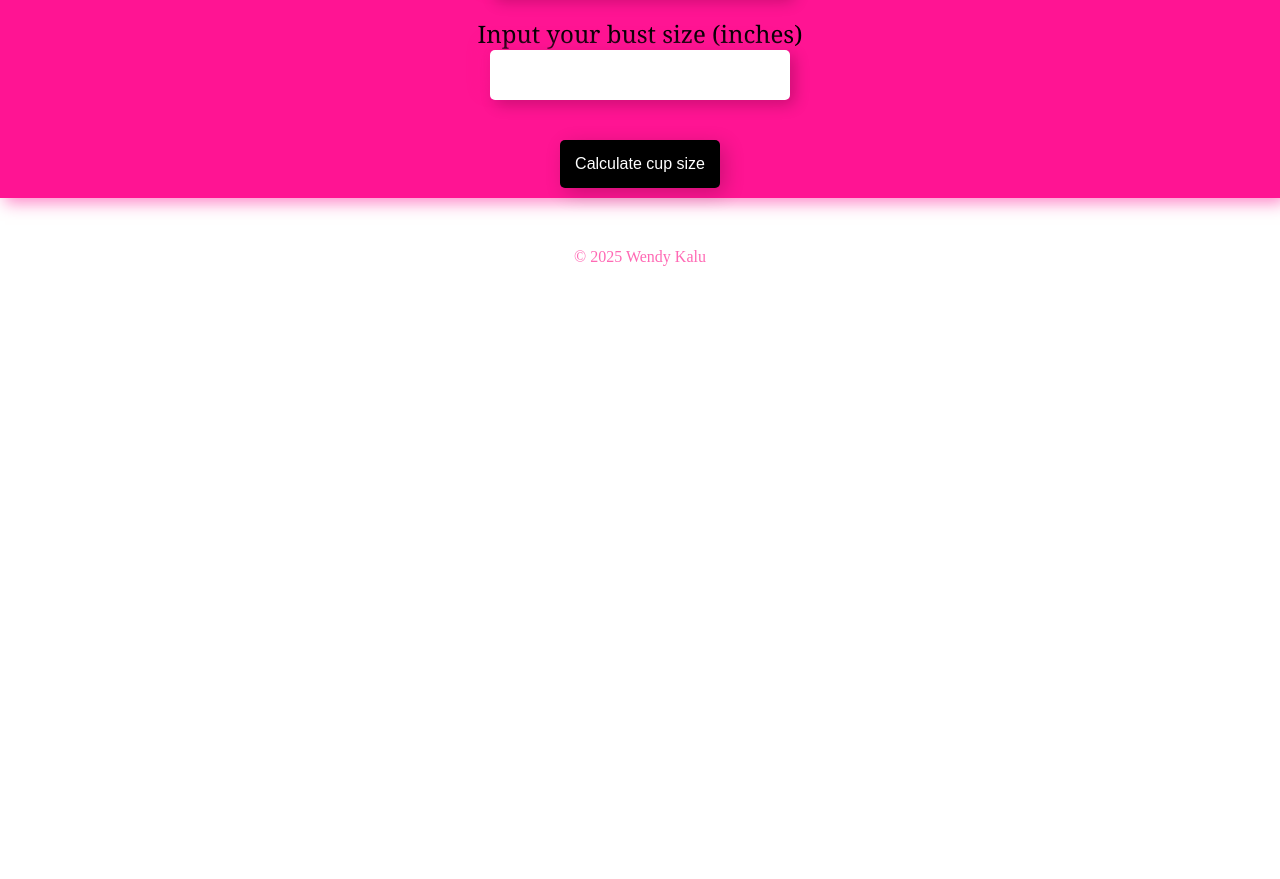
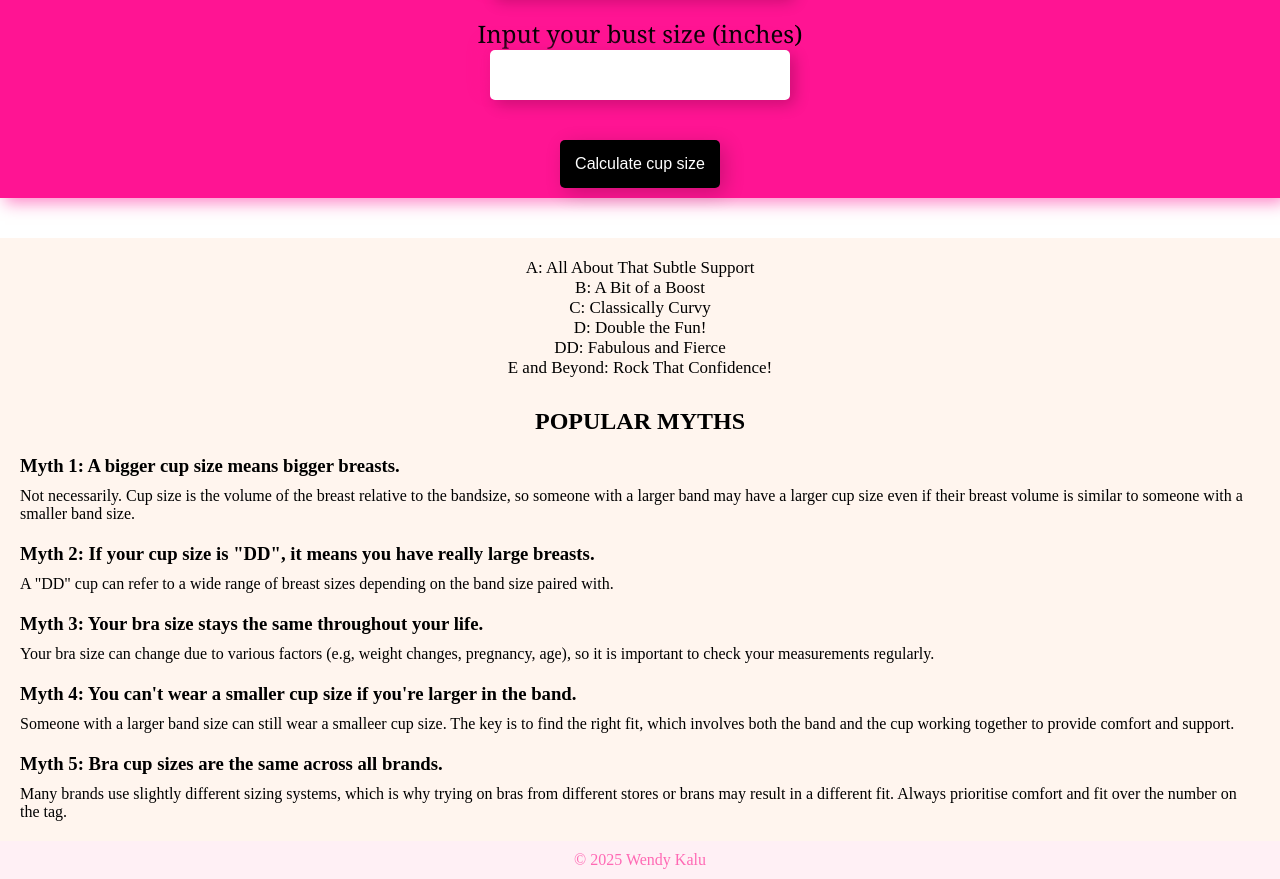
Before and after one commit to wendykcodes/bra-cup-calculator, a plain HTML site: page Bra Calculator/index.html in a window 1280 px wide. Shown: the part 656-1535 px from the top of the page. Before the commit the page ends 932 px from the top, so only its background shows below. Drawn offline with Linux system fonts and the light colour scheme; a web font is replaced by a local one.

Commit message:
update with mini blog

```diff
--- a/Bra Calculator/index.html
+++ b/Bra Calculator/index.html
@@ -4,6 +4,7 @@
     <meta charset="UTF-8" />
     <meta name="viewport" content="width=device-width, initial-scale=1.0" />
     <meta name="Bra cup size calculator" content="Calculate and know your cup size">
+    <meta name="description" content="girly bra cup calculator with mini blog about myths">
     <link rel="stylesheet" href="style.css" />
     <link rel="shortcut icon" href="assets/logo.png" type="image/x-icon">
     <title>Bra Size Calculator</title>
@@ -53,6 +54,60 @@
     </div>
     <!-- <div id="result"></div> -->
 
+   <div class="cup-descriptions">
+    <p class="descriptions">
+      <span>A:</span> All About That Subtle Support <br>
+      <span>B:</span> A Bit of a Boost <br>
+      <span>C:</span> Classically Curvy <br>
+      <span>D</span>: Double the Fun! <br>
+      <span>DD:</span> Fabulous and Fierce <br>
+      <span>E and Beyond:</span> Rock That Confidence! <br>
+
+    </p>
+   </div>
+
+   <section>
+    <div class="myths">
+      <h2>POPULAR MYTHS</h2>
+      <div class="myth-1">
+        <h3>Myth 1: A bigger cup size means bigger breasts.</h3>
+        <p>Not necessarily. Cup size is the volume of the breast relative to the bandsize,
+          so someone with a larger band may have a larger cup size even if their breast volume
+          is similar to someone with a smaller band size.
+        </p>
+      </div>
+
+      <div class="myth-2">
+        <h3>Myth 2: If your cup size is "DD", it means you have really large breasts.</h3>
+        <p>A "DD" cup can refer to a wide range of breast sizes depending on the band size paired with.</p>
+      </div>
+
+      <div class="myth-3">
+        <h3>Myth 3: Your bra size stays the same throughout your life.</h3>
+        <p>Your bra size can change due to various factors (e.g, weight changes, pregnancy, age), so
+          it is important to check your measurements regularly.
+        </p>
+      </div>
+
+      <div class="myth-4">
+        <h3>Myth 4: You can't wear a smaller cup size if you're larger in the band.</h3>
+        <p>
+          Someone with a larger band size can still wear a smalleer cup size. The key is to find the right fit,
+          which involves both the band and the cup working together to provide comfort and support.
+        </p>
+      </div>
+
+      <div class="myth-5">
+        <h3>Myth 5: Bra cup sizes are the same across all brands.</h3>
+        <p>
+          Many brands use slightly different sizing systems, which is why trying on bras from different stores or brans may result in a different fit.
+          Always prioritise comfort and fit over the number on the tag.
+        </p>
+      </div>
+
+    </div>
+   </section>
+
     <footer>
       <div class="copyright">
         <p>&copy; 2025 Wendy Kalu</p>
--- a/Bra Calculator/style.css
+++ b/Bra Calculator/style.css
@@ -122,6 +122,7 @@ body {
     padding-bottom: 10px;
     color: hotpink;
     font-family: "Lily Script One","Poppins", serif;
+    background-color: lavenderblush;
 }
 
 /* .copyright img {
@@ -133,6 +134,39 @@ body {
     padding: 20px 0 ;
     font-family: Georgia, 'Times New Roman', Times, serif;
 }
+
+.cup-descriptions {
+    width: 100%;
+    padding-top: 20px;
+    padding-bottom: 20px;
+    background-color: seashell;
+}
+
+.descriptions {
+    text-align: center;
+    font-size: 17px;
+}
+
+.myths {
+    padding-top: 10px;
+    padding-left: 20px;
+    padding-right: 20px;
+    background-color: seashell;
+    padding-bottom: 20px;
+}
+
+.myths h2 {
+    text-align: center;
+}
+
+.myth-1, .myth-2, .myth-3, .myth-4, .myth-5 {
+    padding-top: 20px;
+}
+
+.myths h3{
+    padding-bottom: 10px;
+}
+
 
 @media (width <= 960px) {
     .main-container {
```
